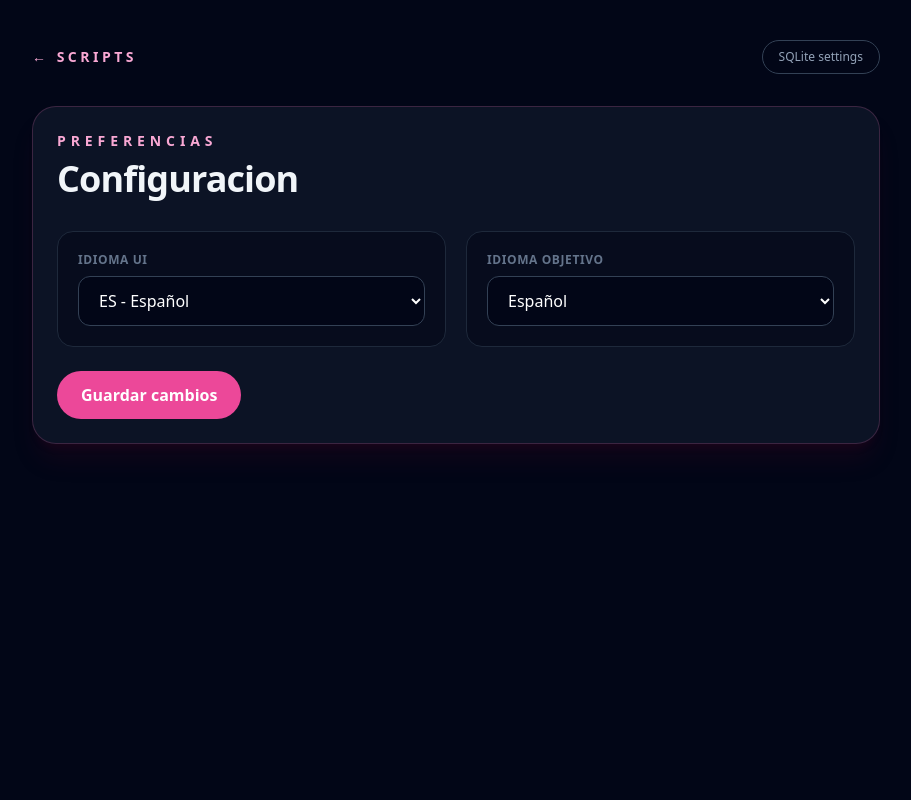
After one commit to Saya-ya/StrawTraduccion, a Python web app: template crates/straw-web/templates/settings.html in a window 1280 px wide. The commit adds this page. Shown: the whole page, without its empty margins (184-1095 px from the left). Run offline with Jinja, Linux system fonts and the light colour scheme; the template is opened without the code that fills it, so the values that code supplies are empty; some libraries are stand-ins or nearby versions.

Commit message:
Add Rust settings page

```diff
--- a/crates/straw-web/templates/index.html
+++ b/crates/straw-web/templates/index.html
@@ -46,6 +46,9 @@
             <a href="/search" class="mt-8 ml-3 inline-flex rounded-full border border-slate-700 px-5 py-3 text-sm font-bold text-slate-200 transition hover:bg-slate-800">
                 Buscar textos
             </a>
+            <a href="/settings" class="mt-8 ml-3 inline-flex rounded-full border border-slate-700 px-5 py-3 text-sm font-bold text-slate-200 transition hover:bg-slate-800">
+                Configuracion
+            </a>
         </section>
     </main>
 </body>
--- a/crates/straw-web/templates/scripts.html
+++ b/crates/straw-web/templates/scripts.html
@@ -10,7 +10,10 @@
     <main class="mx-auto max-w-7xl px-6 py-10">
         <nav class="mb-8 flex items-center justify-between">
             <a href="/" class="text-sm font-bold uppercase tracking-[0.25em] text-pink-300">StrawTraduccion</a>
-            <a href="/search" class="rounded-full border border-slate-700 px-4 py-2 text-xs font-bold text-slate-300 hover:bg-slate-800">Buscar</a>
+            <div class="flex gap-2">
+                <a href="/search" class="rounded-full border border-slate-700 px-4 py-2 text-xs font-bold text-slate-300 hover:bg-slate-800">Buscar</a>
+                <a href="/settings" class="rounded-full border border-slate-700 px-4 py-2 text-xs font-bold text-slate-300 hover:bg-slate-800">Config</a>
+            </div>
         </nav>
 
         <section class="mb-8 rounded-3xl border border-pink-400/20 bg-slate-900/80 p-6 shadow-xl shadow-pink-950/20">
--- /dev/null
+++ b/crates/straw-web/templates/settings.html
@@ -0,0 +1,47 @@
+<!doctype html>
+<html lang="es">
+<head>
+    <meta charset="utf-8">
+    <meta name="viewport" content="width=device-width, initial-scale=1">
+    <title>Configuracion - StrawTraduccion</title>
+    <script src="https://cdn.tailwindcss.com"></script>
+</head>
+<body class="min-h-screen bg-slate-950 text-slate-100">
+    <main class="mx-auto max-w-4xl px-6 py-10">
+        <nav class="mb-8 flex items-center justify-between">
+            <a href="/scripts" class="text-sm font-bold uppercase tracking-[0.25em] text-pink-300">← Scripts</a>
+            <span class="rounded-full border border-slate-700 px-4 py-2 text-xs text-slate-400">SQLite settings</span>
+        </nav>
+
+        <section class="rounded-3xl border border-pink-400/20 bg-slate-900/80 p-6 shadow-xl shadow-pink-950/20">
+            <p class="text-sm font-semibold uppercase tracking-[0.35em] text-pink-300">Preferencias</p>
+            <h1 class="mt-2 text-4xl font-black tracking-tight">Configuracion</h1>
+
+            {% if message.len() > 0 %}
+            <div class="mt-5 rounded-2xl border border-emerald-500/30 bg-emerald-500/10 p-4 text-sm text-emerald-200">{{ message }}</div>
+            {% endif %}
+
+            <form method="post" action="/settings" class="mt-8 space-y-6">
+                <div class="grid gap-5 md:grid-cols-2">
+                    <label class="block rounded-2xl border border-slate-800 bg-slate-950/50 p-5">
+                        <span class="mb-2 block text-xs font-bold uppercase tracking-wider text-slate-500">Idioma UI</span>
+                        <select name="ui_lang" class="w-full rounded-xl border border-slate-700 bg-slate-950 px-4 py-3 text-white outline-none focus:border-pink-400">
+                            <option value="es" {% if ui_lang == "es" %}selected{% endif %}>ES - Español</option>
+                            <option value="en" {% if ui_lang == "en" %}selected{% endif %}>EN - English</option>
+                        </select>
+                    </label>
+                    <label class="block rounded-2xl border border-slate-800 bg-slate-950/50 p-5">
+                        <span class="mb-2 block text-xs font-bold uppercase tracking-wider text-slate-500">Idioma objetivo</span>
+                        <select name="target_lang" class="w-full rounded-xl border border-slate-700 bg-slate-950 px-4 py-3 text-white outline-none focus:border-pink-400">
+                            <option value="es" {% if target_lang == "es" %}selected{% endif %}>Español</option>
+                            <option value="en" {% if target_lang == "en" %}selected{% endif %}>English</option>
+                            <option value="custom" {% if target_lang == "custom" %}selected{% endif %}>Personalizado</option>
+                        </select>
+                    </label>
+                </div>
+                <button class="rounded-full bg-pink-500 px-6 py-3 font-bold text-white hover:bg-pink-400">Guardar cambios</button>
+            </form>
+        </section>
+    </main>
+</body>
+</html>
```
Also changed, not shown: 1 other file.
